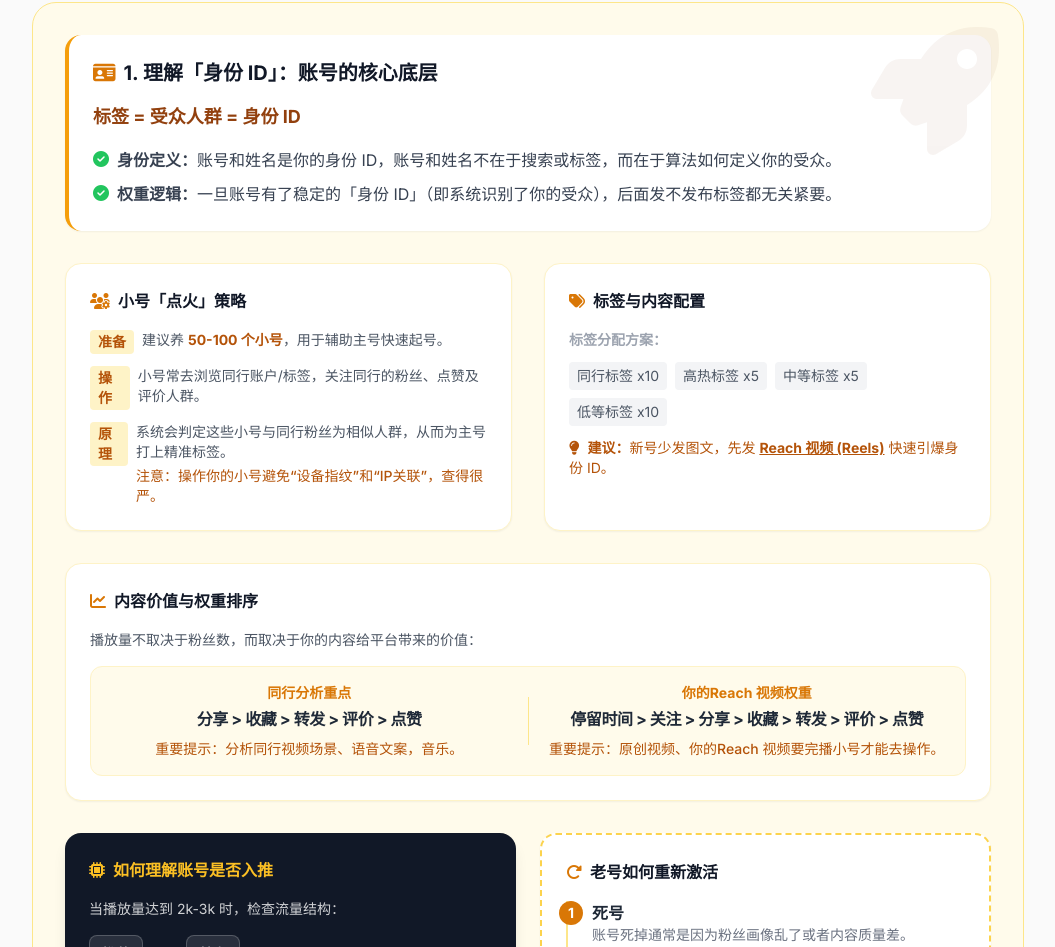
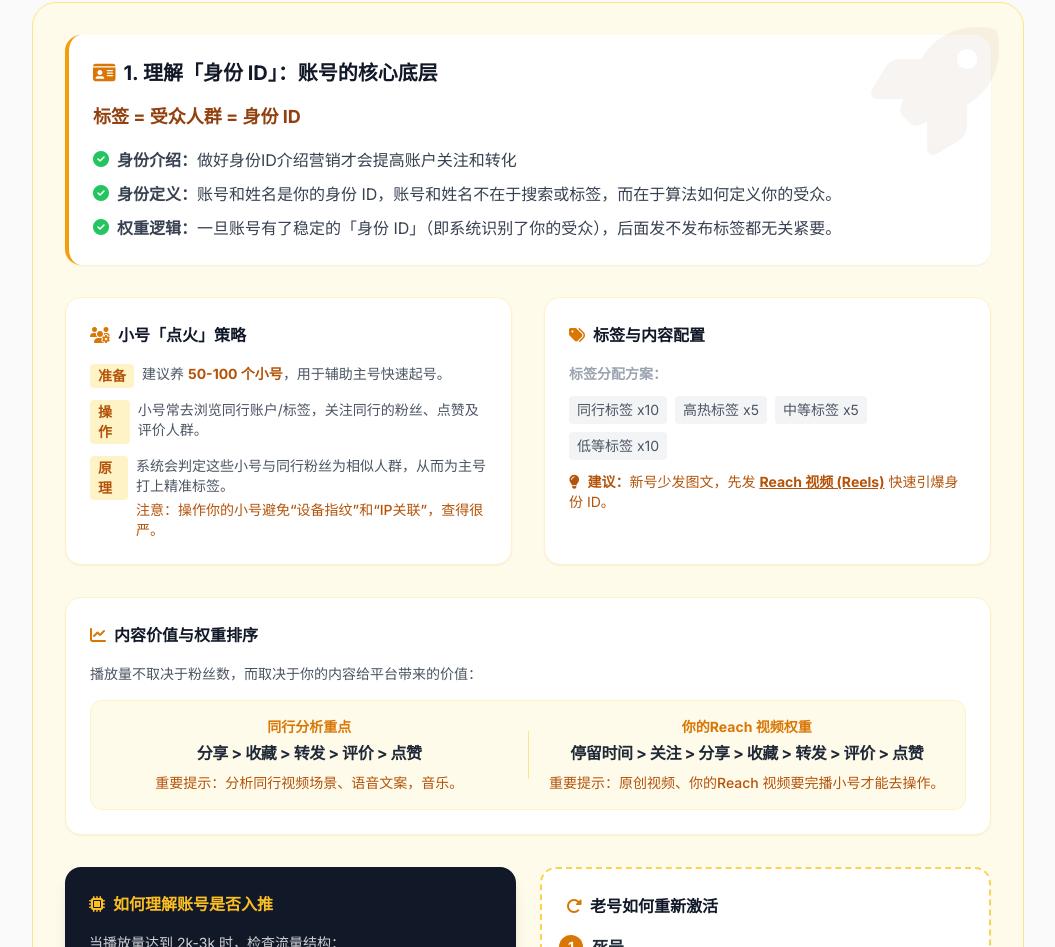
Before and after one commit to kakawebai/Order-Confirmation, a website: page instagram-liuliang-quanjiexi.html in a window 1280 px wide. Shown: the part 5443-6390 px from the top of the page, without its empty margins (112-1167 px from the left). Drawn offline with Linux system fonts and the light colour scheme.

Commit message:
Add identity intro note

```diff
--- a/instagram-liuliang-quanjiexi.html
+++ b/instagram-liuliang-quanjiexi.html
@@ -808,6 +808,10 @@
                         <ul class="space-y-2">
                             <li class="flex items-start">
                                 <i class="fas fa-check-circle mt-1 mr-2 text-green-500"></i>
+                                <span><span class="font-bold">身份介绍：</span>做好身份ID介绍营销才会提高账户关注和转化</span>
+                            </li>
+                            <li class="flex items-start">
+                                <i class="fas fa-check-circle mt-1 mr-2 text-green-500"></i>
                                 <span><span class="font-bold">身份定义：</span>账号和姓名是你的身份 ID，账号和姓名不在于搜索或标签，而在于算法如何定义你的受众。</span>
                             </li>
                             <li class="flex items-start">
```
